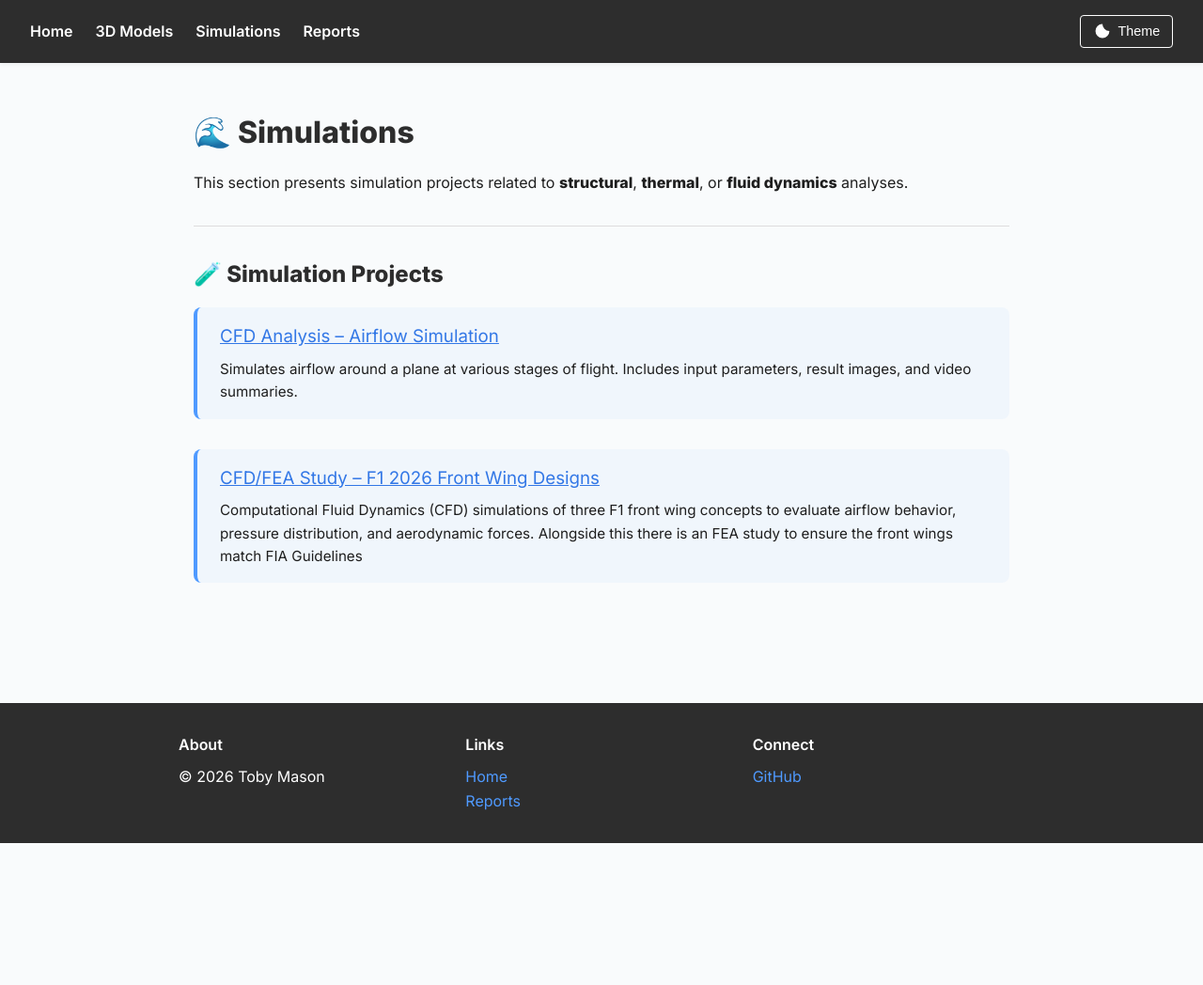
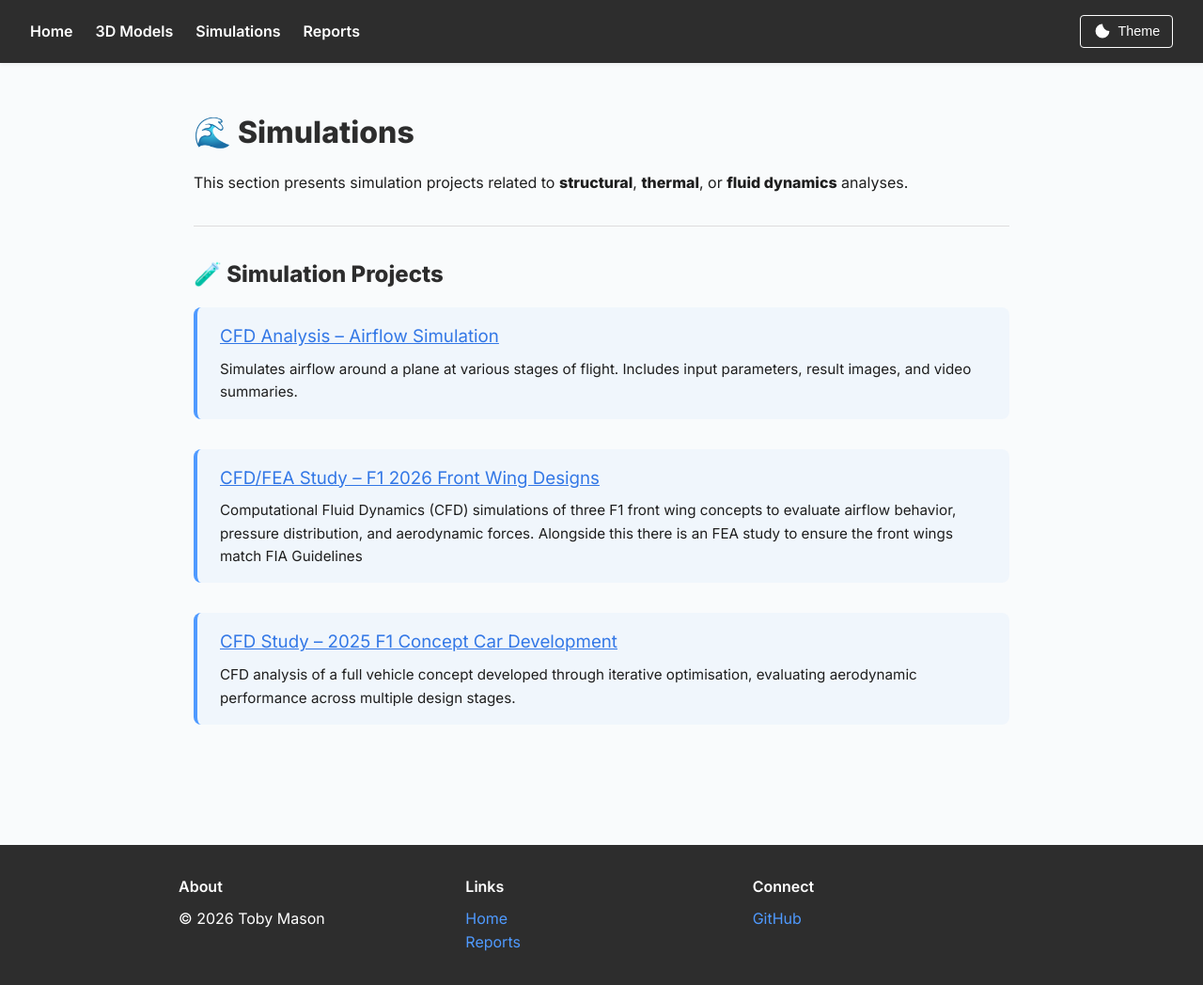
Before and after one commit to tob-mas/engineeringportfolio, a Jekyll site: the page built from simulations/simulations.md, in a window 1280 px wide and 1048 px high. Shown: the whole window at 94% size. Built offline with Jekyll 4.4.1, drawn with Linux system fonts in a browser that asks for light colours.

Commit message:
Add CFD study for 2025 F1 concept car development
Added a new CFD study for the 2025 F1 concept car development, detailing aerodynamic performance evaluations.

```diff
--- a/simulations/simulations.md
+++ b/simulations/simulations.md
@@ -21,3 +21,14 @@ This section presents simulation projects related to **structural**, **thermal**
   <h3><a href="{{ site.baseurl }}/simulations/18.06.25">CFD/FEA Study – F1 2026 Front Wing Designs</a></h3>
   <p>Computational Fluid Dynamics (CFD) simulations of three F1 front wing concepts to evaluate airflow behavior, pressure distribution, and aerodynamic forces. Alongside this there is an FEA study to ensure the front wings match FIA Guidelines</p>
 </div>
+
+<div class="content-block">
+  <h3>
+    <a href="{{ site.baseurl }}/simulations/03-06-2026">
+      CFD Study – 2025 F1 Concept Car Development
+    </a>
+  </h3>
+  <p>
+    CFD analysis of a full vehicle concept developed through iterative optimisation, evaluating aerodynamic performance across multiple design stages.
+  </p>
+</div>
```
